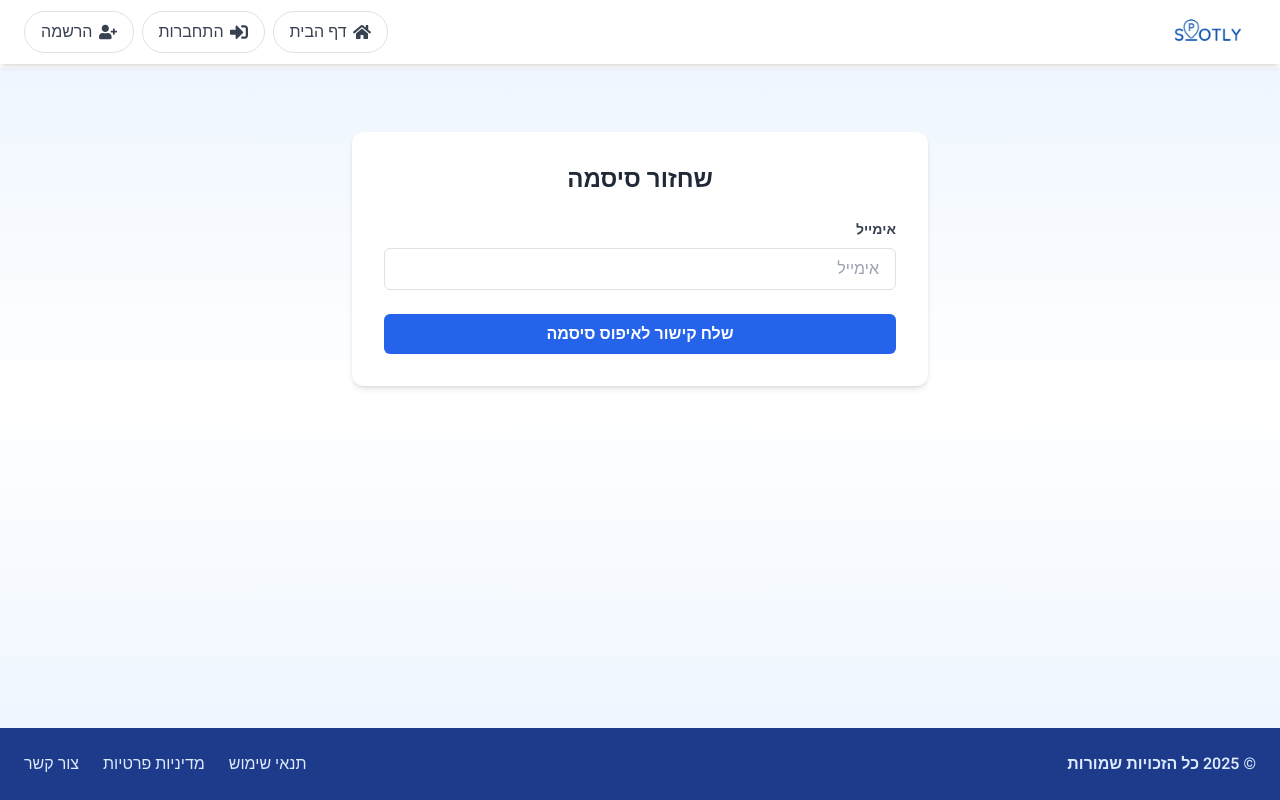
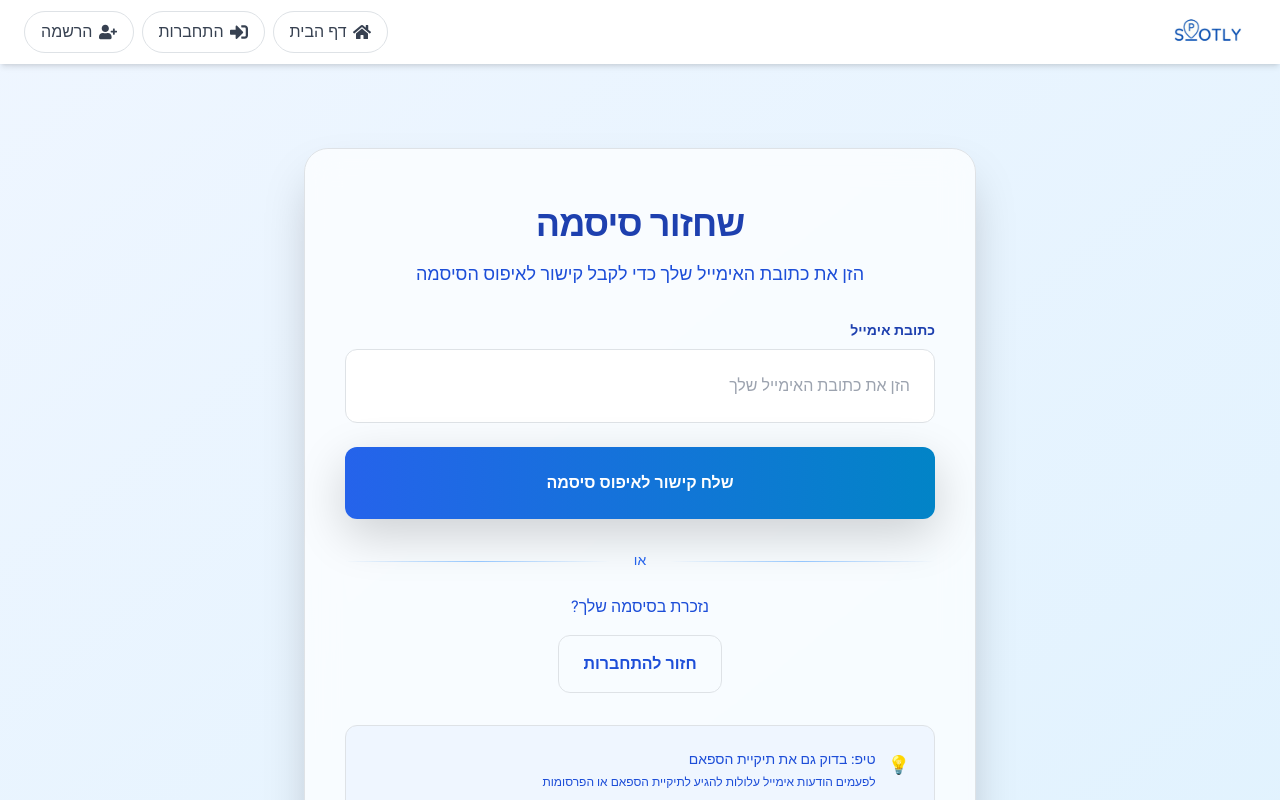
Before and after one commit to NirGeron98/Spotly, a React (Create React App) app in the folder client/: page /forgot-password in a window 1280 px wide. Shown: the top 800 px of the page. Built offline with nearby package versions, Linux system fonts and the light colour scheme; no server answers.

Commit message:
Update ForgotPassword style

```diff
--- a/client/src/pages/ForgotPassword.js
+++ b/client/src/pages/ForgotPassword.js
@@ -29,48 +29,110 @@ const ForgotPassword = ({ loggedIn, setLoggedIn, isRegistering }) => {
   };
 
   return (
-    <div className="pt-[68px] min-h-screen flex flex-col" dir="rtl">
-      <Navbar loggedIn={loggedIn} setLoggedIn={setLoggedIn} isRegistering={isRegistering} />
-      <main className="flex-1 bg-gradient-to-b from-blue-50 via-white to-blue-50 py-16">
+    <div
+      className="pt-[68px] min-h-screen flex flex-col relative bg-gradient-to-br from-blue-50 to-sky-100"
+      dir="rtl"
+    >
+      <Navbar
+        loggedIn={loggedIn}
+        setLoggedIn={setLoggedIn}
+        isRegistering={isRegistering}
+      />
+      <main className="flex-1 relative z-10 py-20">
         <div className="container mx-auto px-6">
-          <div className="max-w-xl mx-auto bg-white rounded-xl shadow-md overflow-hidden">
-            <div className="p-8">
-              <h2 className="text-2xl font-bold text-center text-gray-800 mb-6">שחזור סיסמה</h2>
+          <div className="max-w-2xl mx-auto w-full">
+            <div className="bg-white/70 backdrop-blur-lg border border-blue-100 rounded-3xl shadow-2xl px-10 py-14 transition-all duration-500">
+              <div className="text-center mb-8">
+                <h1 className="text-4xl font-extrabold text-blue-800 mb-3 tracking-tight">
+                  שחזור סיסמה
+                </h1>
+                <p className="text-blue-700 font-medium text-base sm:text-lg">
+                  הזן את כתובת האימייל שלך כדי לקבל קישור לאיפוס הסיסמה
+                </p>
+              </div>
 
               {message && (
-                <div className="bg-green-100 border border-green-400 text-green-700 px-4 py-3 rounded mb-4" role="alert">
-                  <span>{message}</span>
+                <div className="mb-6 bg-green-100 border border-green-300 text-green-700 px-4 py-3 rounded-xl">
+                  <div className="flex items-center">
+                    <span className="text-lg ml-2">✅</span>
+                    <span className="text-sm font-medium">{message}</span>
+                  </div>
                 </div>
               )}
 
               {error && (
-                <div className="bg-red-100 border border-red-400 text-red-700 px-4 py-3 rounded mb-4" role="alert">
-                  <span>{error}</span>
+                <div className="mb-6 bg-red-100 border border-red-300 text-red-700 px-4 py-3 rounded-xl">
+                  <div className="flex items-center">
+                    <span className="text-lg ml-2">❌</span>
+                    <span className="text-sm font-medium">{error}</span>
+                  </div>
                 </div>
               )}
 
-              <form onSubmit={handleSubmit}>
-                <div className="mb-6">
-                  <label htmlFor="email" className="block text-gray-700 text-sm font-bold mb-2">אימייל</label>
+              <form onSubmit={handleSubmit} className="space-y-6">
+                <div>
+                  <label className="block text-sm font-semibold text-blue-800 mb-2">
+                    כתובת אימייל
+                  </label>
                   <input
-                    id="email"
                     type="email"
                     value={email}
                     onChange={(e) => setEmail(e.target.value)}
-                    className="w-full px-3 py-2 border border-gray-300 rounded-md focus:outline-none focus:ring-2 focus:ring-blue-500"
-                    placeholder="אימייל"
+                    className="w-full px-4 py-4 bg-white border border-blue-200 rounded-xl focus:outline-none focus:ring-2 focus:ring-blue-300 focus:border-blue-400 placeholder-gray-400 text-gray-800"
+                    placeholder="הזן את כתובת האימייל שלך"
                     required
                   />
                 </div>
 
                 <button
                   type="submit"
-                  className="w-full bg-blue-600 text-white font-bold py-2 px-4 rounded-md hover:bg-blue-700 focus:outline-none focus:ring-2 focus:ring-blue-500 focus:ring-opacity-50 transition duration-200"
                   disabled={isLoading}
+                  className="w-full bg-gradient-to-r from-blue-600 to-sky-600 hover:from-blue-700 hover:to-sky-700 text-white font-semibold py-4 px-6 rounded-xl focus:outline-none focus:ring-2 focus:ring-blue-300 transition-all duration-300 hover:scale-105 active:scale-95 shadow-lg hover:shadow-xl disabled:opacity-70 disabled:cursor-not-allowed disabled:transform-none"
                 >
-                  {isLoading ? "שולח..." : "שלח קישור לאיפוס סיסמה"}
+                  {isLoading ? (
+                    <div className="flex items-center justify-center">
+                      <div className="w-5 h-5 border-t-2 border-white rounded-full animate-spin ml-2"></div>
+                      שולח...
+                    </div>
+                  ) : (
+                    "שלח קישור לאיפוס סיסמה"
+                  )}
                 </button>
               </form>
+
+              <div className="mt-8 flex items-center">
+                <div className="flex-1 h-px bg-gradient-to-r from-transparent via-blue-300 to-transparent"></div>
+                <span className="px-4 text-sm text-blue-600 font-medium">
+                  או
+                </span>
+                <div className="flex-1 h-px bg-gradient-to-r from-transparent via-blue-300 to-transparent"></div>
+              </div>
+
+              <div className="mt-6 text-center">
+                <p className="text-blue-700 mb-3">נזכרת בסיסמה שלך?</p>
+                <button
+                  type="button"
+                  onClick={() => window.history.back()}
+                  className="inline-flex items-center px-6 py-3 border border-blue-300 text-blue-700 font-semibold rounded-xl hover:bg-blue-100 transition-all duration-300"
+                >
+                  חזור להתחברות
+                </button>
+              </div>
+
+              {/* Info Box */}
+              <div className="mt-8 p-4 bg-blue-50 rounded-xl border border-blue-200">
+                <div className="flex items-start">
+                  <span className="text-blue-600 text-lg ml-3 mt-0.5">💡</span>
+                  <div className="text-blue-700">
+                    <p className="text-sm font-medium mb-1">
+                      טיפ: בדוק גם את תיקיית הספאם
+                    </p>
+                    <p className="text-xs">
+                      לפעמים הודעות אימייל עלולות להגיע לתיקיית הספאם או הפרסומות
+                    </p>
+                  </div>
+                </div>
+              </div>
             </div>
           </div>
         </div>
```
